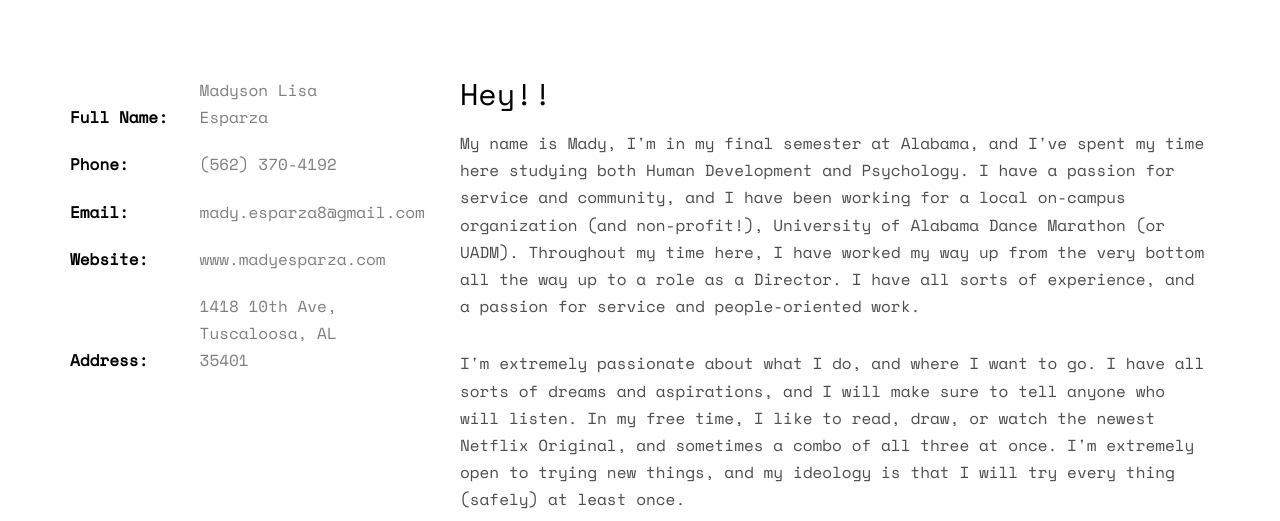
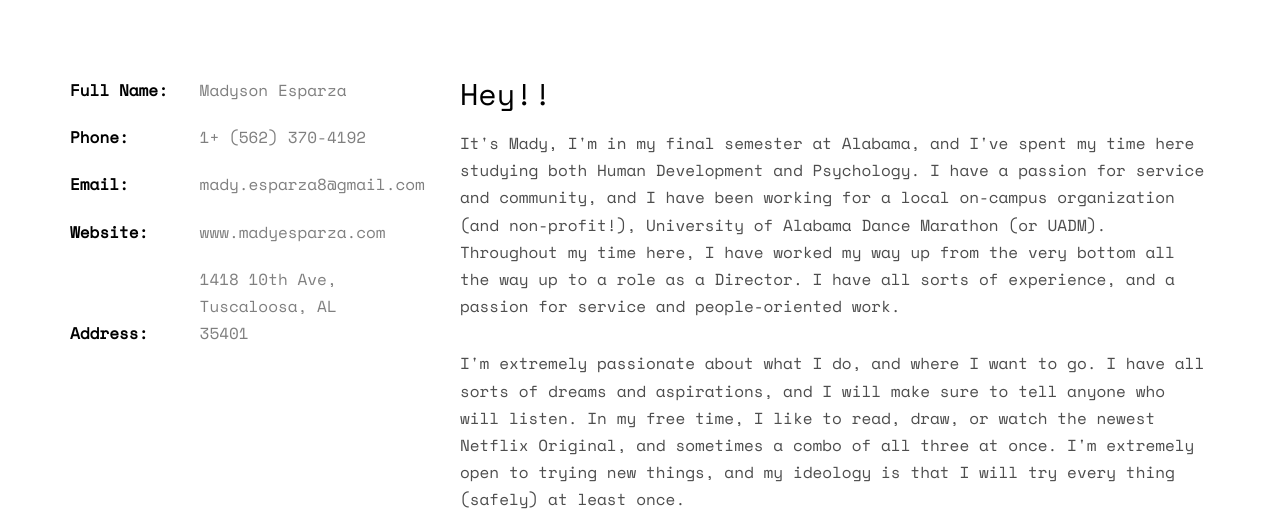
Before and after one commit to jghaynie/madyesparza, a plain HTML site: page index.html in a window 1280 px wide. Shown: the part 995-1516 px from the top of the page. Drawn offline with nearby package versions, Linux system fonts and the light colour scheme; some packages are replaced by stand-ins of ours; no server answers; files whose address does not match are found by name.

Commit message:
small changes

```diff
--- a/index.html
+++ b/index.html
@@ -94,8 +94,8 @@
 			<div class="row">
 				<div class="col-md-4">
 					<ul class="info">
-						<li><span class="first-block">Full Name:</span><span class="second-block">Madyson Lisa Esparza</span></li>
-						<li><span class="first-block">Phone:</span><span class="second-block">(562) 370-4192</span></li>
+						<li><span class="first-block">Full Name:</span><span class="second-block">Madyson Esparza</span></li>
+						<li><span class="first-block">Phone:</span><span class="second-block">1+ (562) 370-4192</span></li>
 						<li><span class="first-block">Email:</span><span class="second-block">mady.esparza8@gmail.com</span></li>
 						<li><span class="first-block">Website:</span><span class="second-block">www.madyesparza.com</span></li>
 						<li><span class="first-block">Address:</span><span class="second-block">1418 10th Ave, Tuscaloosa, AL 35401</span></li>
@@ -103,7 +103,7 @@
 				</div>
 				<div class="col-md-8">
 					<h2>Hey!!</h2>
-					<p>My name is Mady, I'm in my final semester at Alabama, and I've spent my time here studying both Human Development and Psychology. I have a passion for service and community, and I have been working for a local on-campus organization (and non-profit!), University of Alabama Dance Marathon (or UADM). Throughout my time here, I have worked my way up from the very bottom all the way up to a role as a Director. I have all sorts of experience, and a passion for service and people-oriented work.</p>
+					<p>It's Mady, I'm in my final semester at Alabama, and I've spent my time here studying both Human Development and Psychology. I have a passion for service and community, and I have been working for a local on-campus organization (and non-profit!), University of Alabama Dance Marathon (or UADM). Throughout my time here, I have worked my way up from the very bottom all the way up to a role as a Director. I have all sorts of experience, and a passion for service and people-oriented work.</p>
 					<p>I'm extremely passionate about what I do, and where I want to go. I have all sorts of dreams and aspirations, and I will make sure to tell anyone who will listen. In my free time, I like to read, draw, or watch the newest Netflix Original, and sometimes a combo of all three at once. I'm extremely open to trying new things, and my ideology is that I will try every thing (safely) at least once.</p>
 					<p>
 						<ul class="fh5co-social-icons">
```
